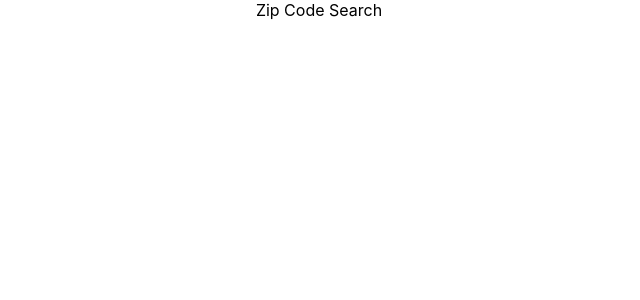
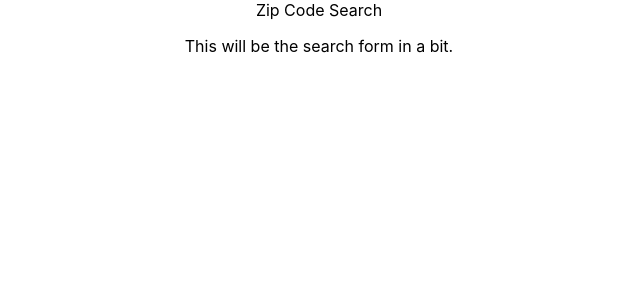
Before and after one commit to joshcwinton/Zip-Search-App, a React (Create React App) app in the folder zip-search-app/: page / in a window 1280 px wide. Shown: the top 300 px of the page, without its empty margins (321-961 px from the left). Built offline with nearby package versions, Linux system fonts and the light colour scheme.

Commit message:
set up page

```diff
--- a/zip-search-app/package.json
+++ b/zip-search-app/package.json
@@ -3,6 +3,7 @@
   "version": "0.1.0",
   "private": true,
   "dependencies": {
+    "axios": "^0.19.0",
     "react": "^16.8.6",
     "react-dom": "^16.8.6",
     "react-scripts": "3.0.1"
--- a/zip-search-app/src/App.js
+++ b/zip-search-app/src/App.js
@@ -1,6 +1,6 @@
-import React from 'react';
-import logo from './logo.svg';
+import React, { Component } from 'react';
 import './App.css';
+import SearchForm from './components/SearchForm.js';
 
 function App() {
   return (
@@ -8,6 +8,7 @@ function App() {
       <header className="App-header">
         Zip Code Search
       </header>
+      <SearchForm />
     </div>
   );
 }
--- a/zip-search-app/src/components/SearchForm.js
+++ b/zip-search-app/src/components/SearchForm.js
@@ -0,0 +1,28 @@
+import React, { Component } from 'react';
+import './SearchForm.css';
+import axios from 'axios';
+
+class SearchForm extends Component {
+  constructor(props){
+    super(props);
+    this.state = {
+
+    }
+  }
+
+  fetchZipCodeData(){
+
+  }
+
+  componentDidMount(){
+
+  }
+
+  render(){
+    return (
+      <p>This will be the search form in a bit.</p>
+    );
+  }
+}
+
+export default SearchForm;
```
Also changed, not shown: 1 other file (tests, documents, lock files or other folders).
